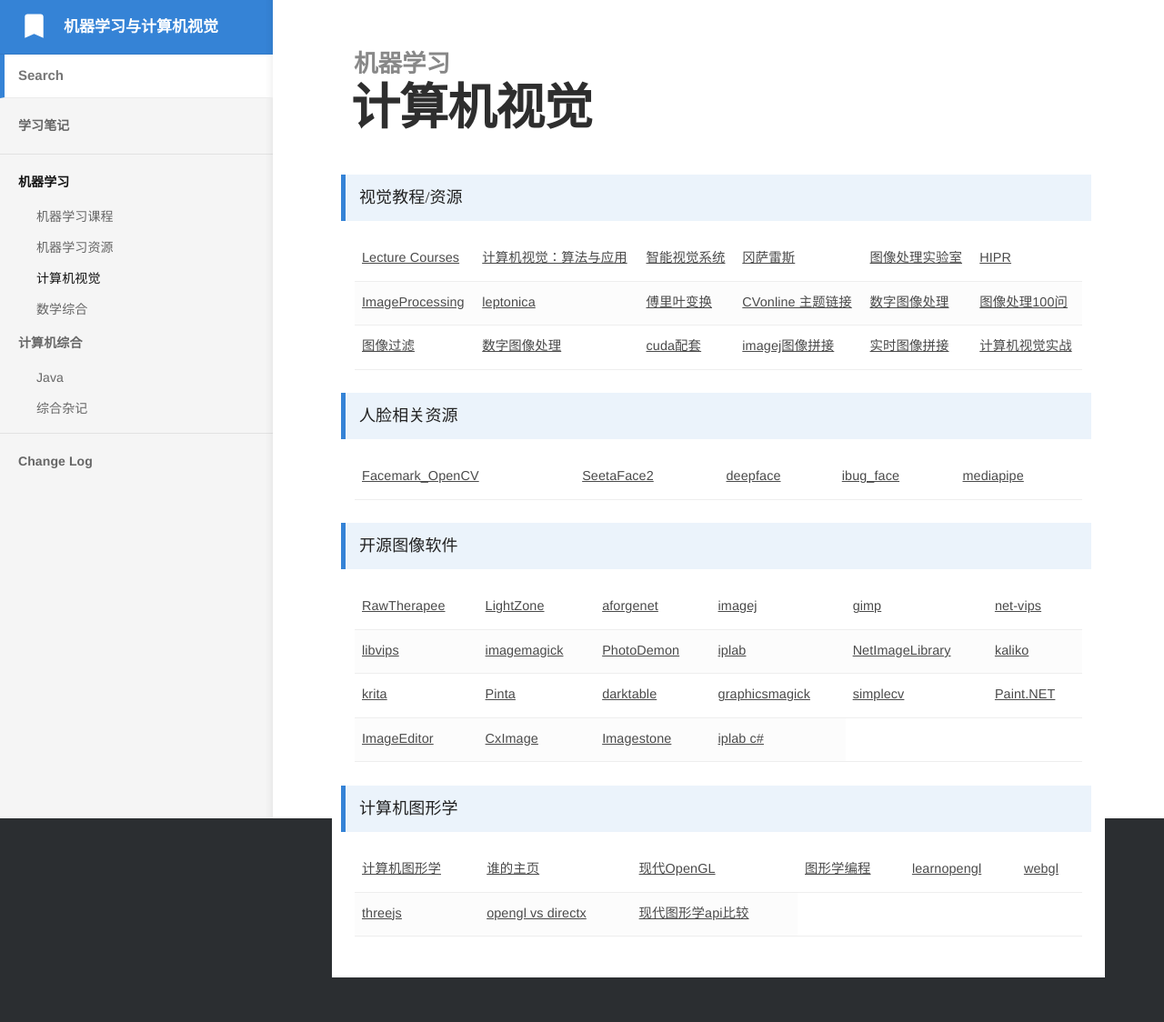
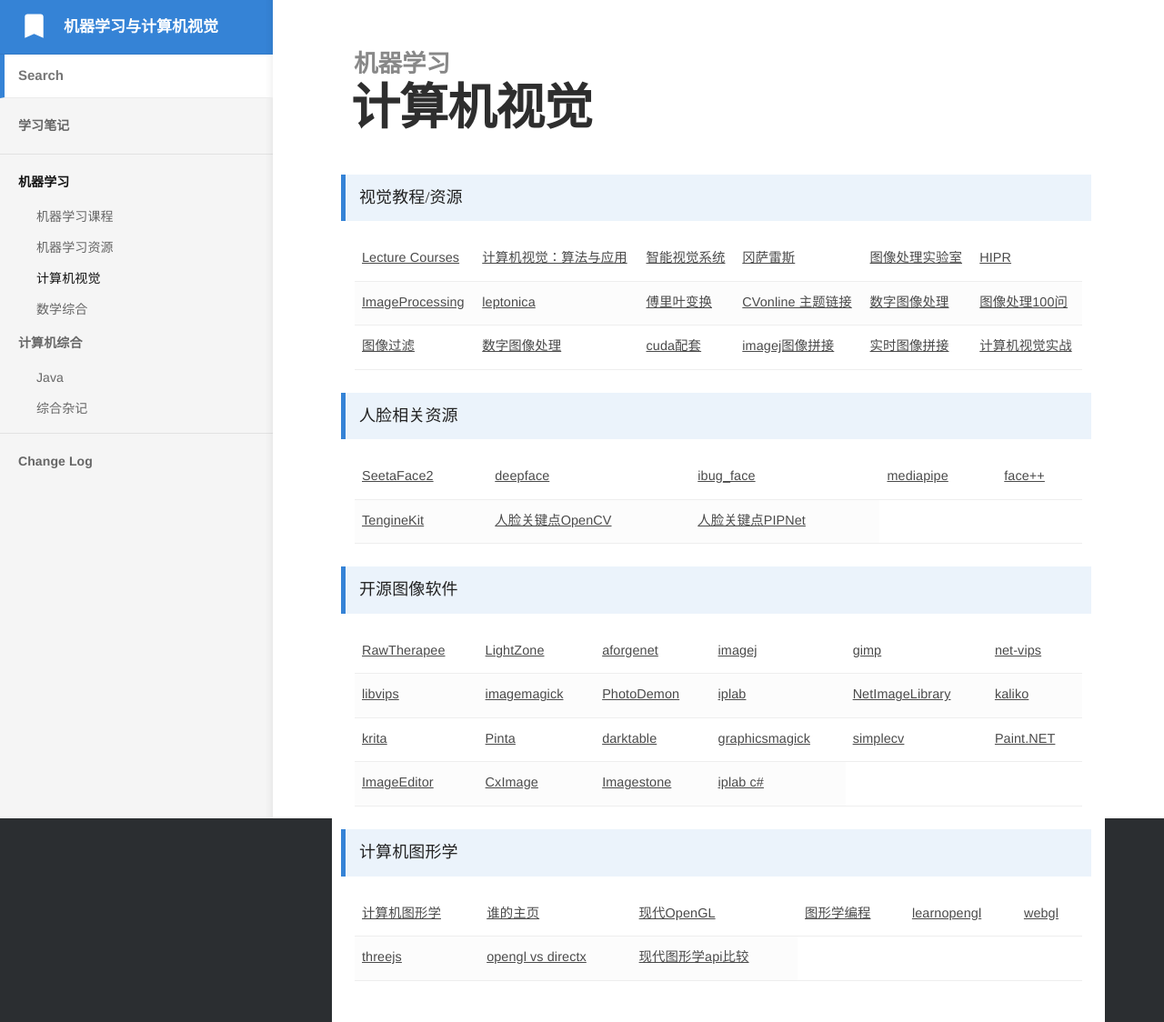
Before and after one commit to bashendixie/Machine_Learning_Notes, a Jekyll site: the page built from _docs/1、机器学习/计算机视觉.md, in a window 1280 px wide. Shown: the whole page at 91% size. Built offline with Jekyll 4.4.1, drawn with Linux system fonts in a browser that asks for light colours; some web fonts are replaced; before the commit the page ends 1075 px from its top, so only the background shows below that.

Commit message:
no message

```diff
--- a/_docs/1、机器学习/计算机视觉.md
+++ b/_docs/1、机器学习/计算机视觉.md
@@ -75,19 +75,30 @@
 	<tbody>
 		<tr>
 			<td>
-				<a href="https://github.com/kurnianggoro/GSOC2017/tree/master/data">Facemark_OpenCV</a>
+				<a href="https://gitee.com/blackvirus/SeetaFace2/tree/master" target="_blank">SeetaFace2</a>
 			</td>
 			<td>
-				<a href="https://gitee.com/blackvirus/SeetaFace2/tree/master">SeetaFace2</a>
+				<a href="https://github.com/serengil/deepface" target="_blank">deepface</a>
 			</td>
 			<td>
-				<a href="https://github.com/serengil/deepface">deepface</a>
+				<a href="https://ibug.doc.ic.ac.uk/resources/facial-point-annotations/" target="_blank">ibug_face</a>
 			</td>
 			<td>
-				<a href="https://ibug.doc.ic.ac.uk/resources/facial-point-annotations/">ibug_face</a>
+				<a href="https://google.github.io/mediapipe/solutions/iris.html" target="_blank">mediapipe</a>
 			</td>
 			<td>
-				<a href="https://google.github.io/mediapipe/solutions/iris.html">mediapipe</a>
+				<a href="https://www.faceplusplus.com.cn/sdk/shapebeautify/" target="_blank">face++</a>
+			</td>
+		</tr>
+		<tr>
+			<td>
+				<a href="https://gitee.com/mirrors_OAID/TengineKit" target="_blank">TengineKit</a>
+			</td>
+			<td>
+				<a href="https://github.com/kurnianggoro/GSOC2017/tree/master/data" target="_blank">人脸关键点OpenCV</a>
+			</td>
+			<td>
+				<a href="https://github.com/jhb86253817/PIPNet" target="_blank">人脸关键点PIPNet</a>
 			</td>
 		</tr>
 	</tbody>
```
